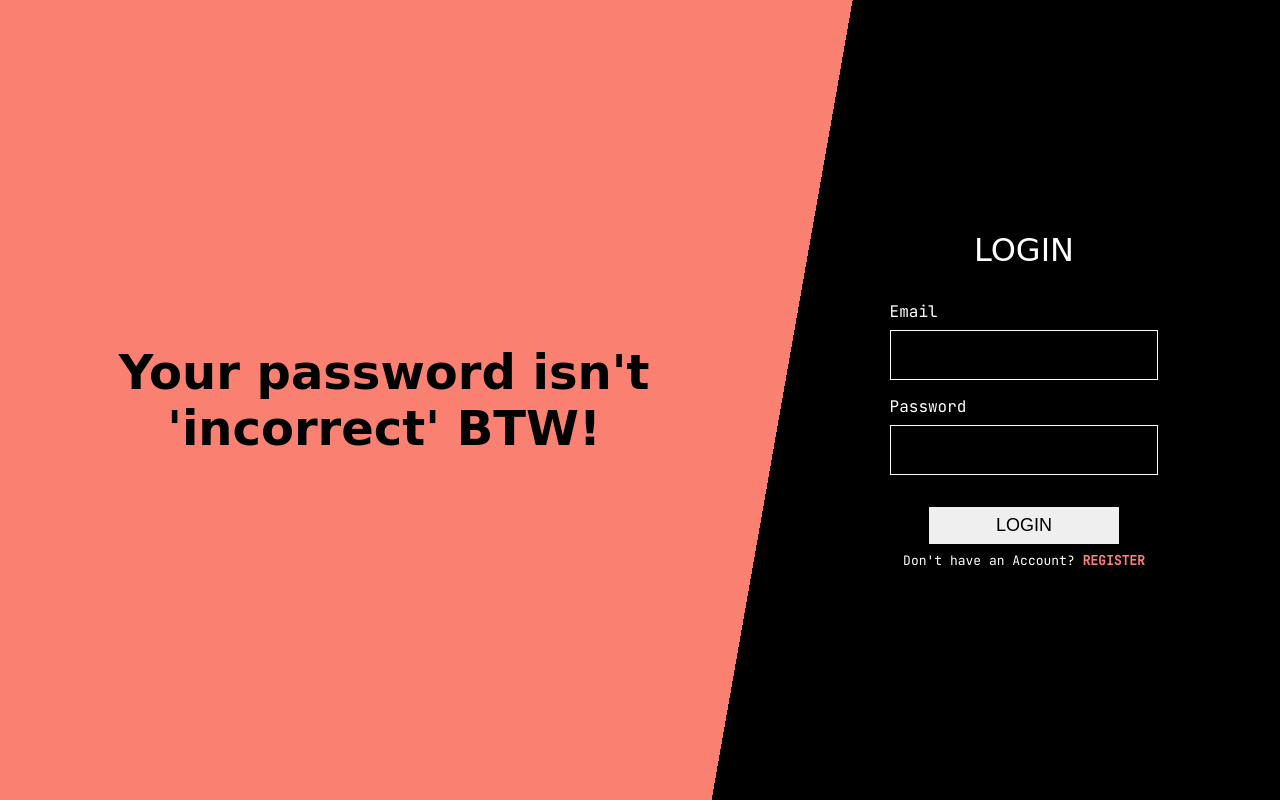
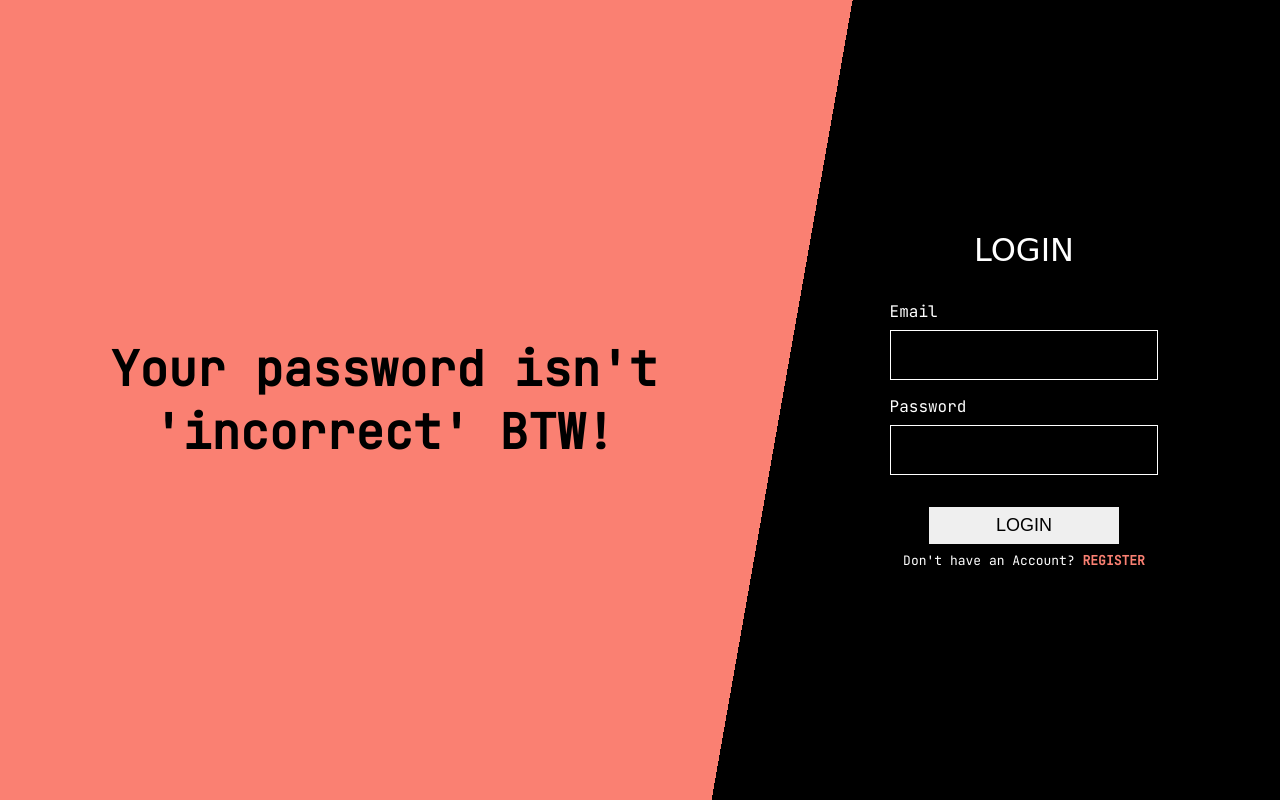
Before and after one commit to gengooro/sem3-webtech-project, a plain HTML site: page login.html in a window 1280 px wide. Drawn offline with Linux system fonts and the light colour scheme; a web font is replaced by a local one.

Commit message:
Fixed Login heading font family

```diff
--- a/stylesheets/login.css
+++ b/stylesheets/login.css
@@ -37,7 +37,7 @@
     font-size: 5rem;
     color: #000;
     text-align: center;
-    font-family: var(--secondary-font);
+    font-family: var(--primary-font);
 }
 
 .right {
```
